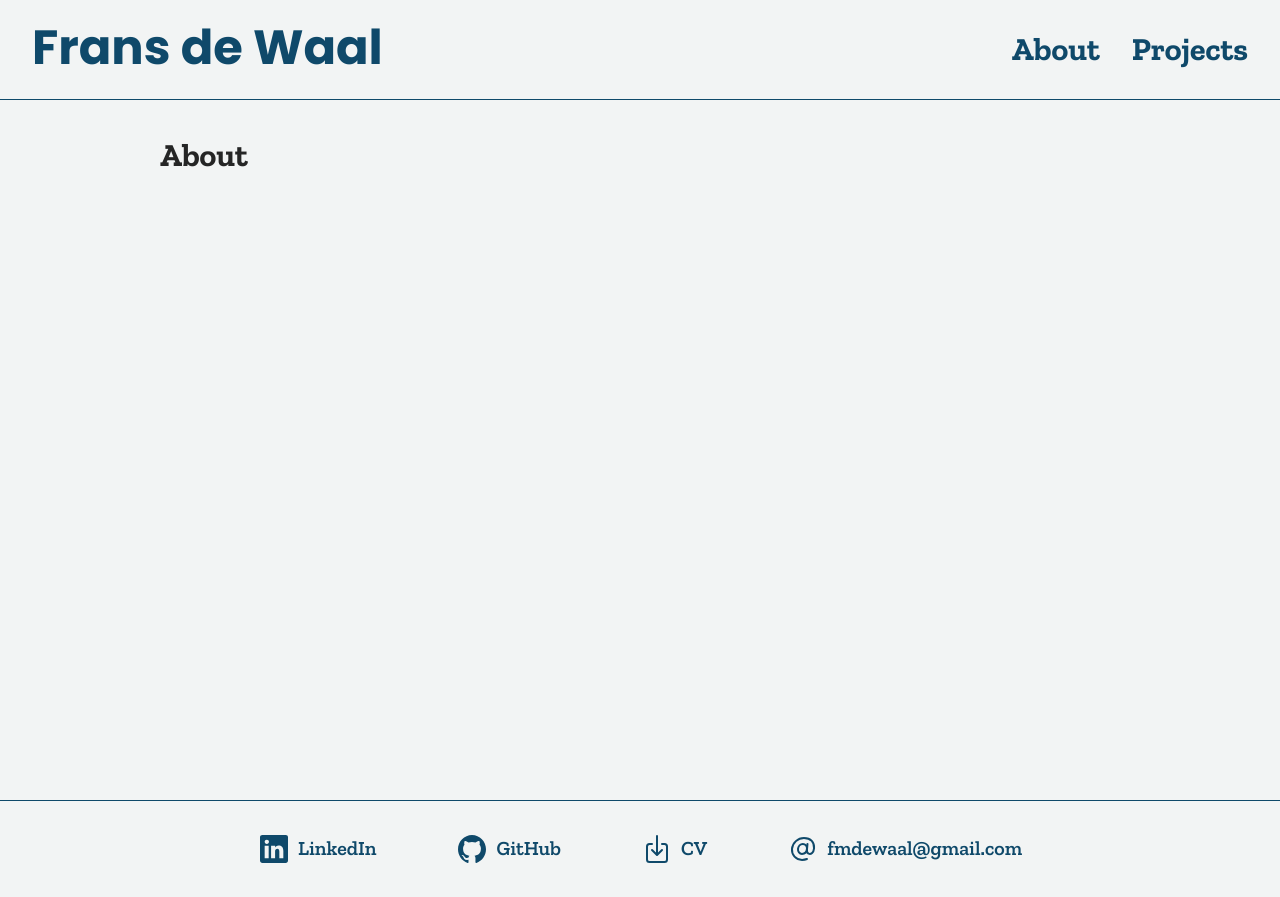
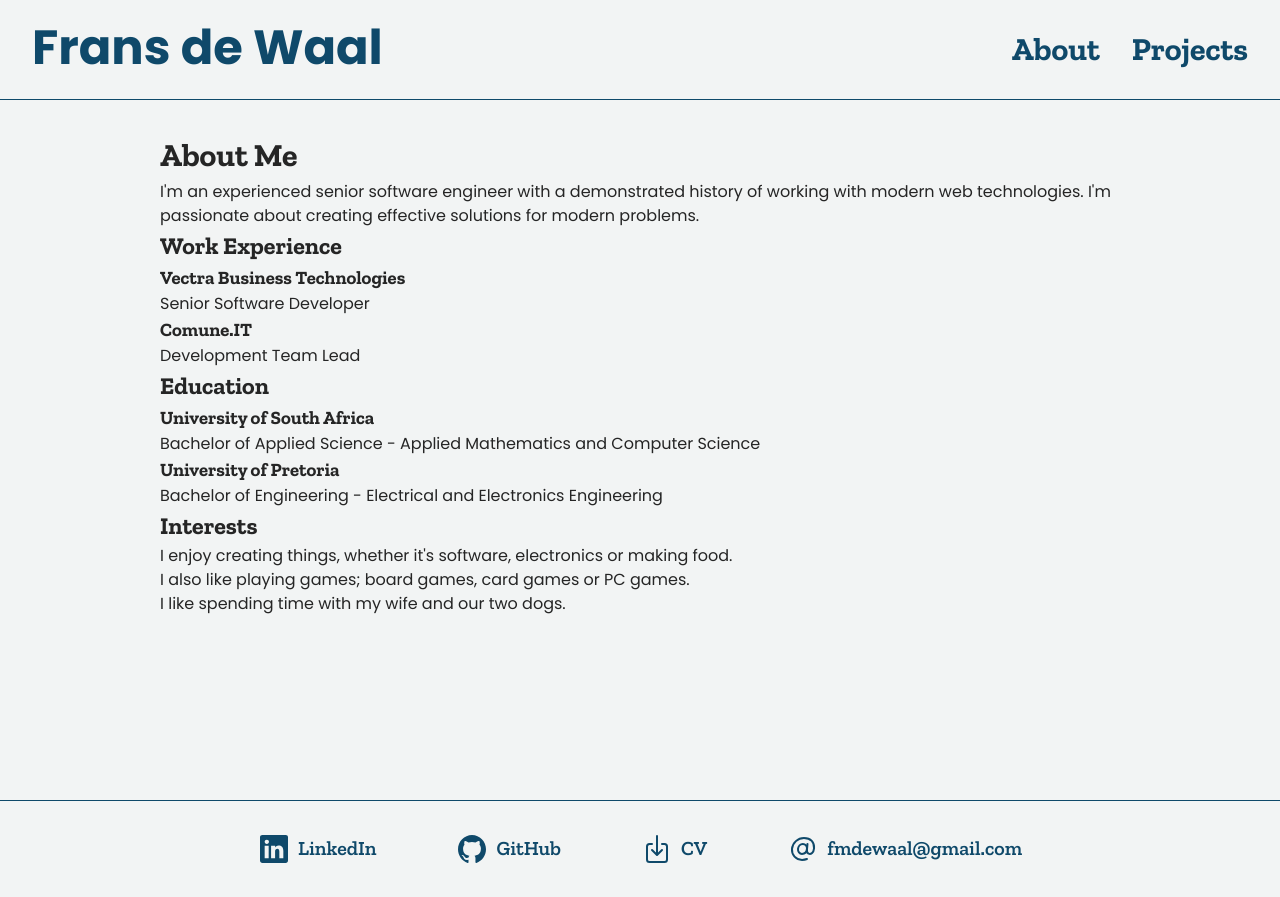
Before and after one commit to frans-de-waal/portfolio, a Next.js app: page /about in a window 1280 px wide. Built offline with nearby package versions, Linux system fonts and the light colour scheme.

Commit message:
Added some content to the About page

```diff
--- a/app/about/page.jsx
+++ b/app/about/page.jsx
@@ -1,3 +1,31 @@
 export default function About() {
-  return <h1>About</h1>;
+  return (
+    <>
+      <h1>About Me</h1>
+      <p>
+        I&apos;m an experienced senior software engineer with a demonstrated
+        history of working with modern web technologies. I&apos;m passionate
+        about creating effective solutions for modern problems.
+      </p>
+      <h2>Work Experience</h2>
+      <h3>Vectra Business Technologies</h3>
+      <p>Senior Software Developer</p>
+      <h3>Comune.IT</h3>
+      <p>Development Team Lead</p>
+      <h2>Education</h2>
+      <h3>University of South Africa</h3>
+      <p>
+        Bachelor of Applied Science - Applied Mathematics and Computer Science
+      </p>
+      <h3>University of Pretoria</h3>
+      <p>Bachelor of Engineering - Electrical and Electronics Engineering</p>
+      <h2>Interests</h2>
+      <p>
+        I enjoy creating things, whether it&apos;s software, electronics or
+        making food.
+      </p>
+      <p>I also like playing games; board games, card games or PC games.</p>
+      <p>I like spending time with my wife and our two dogs.</p>
+    </>
+  );
 }
```
